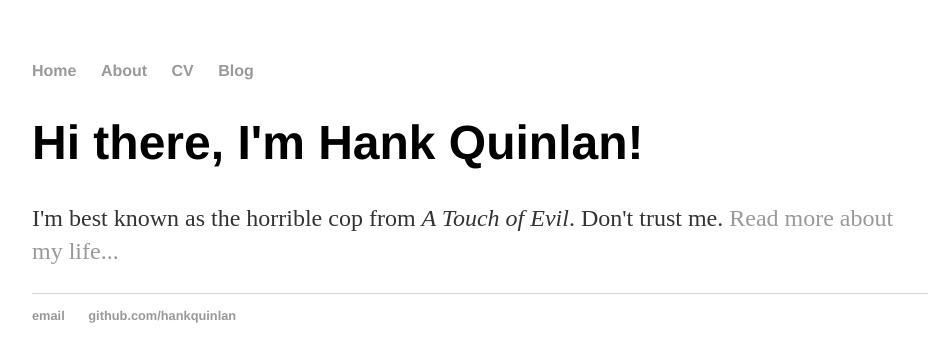
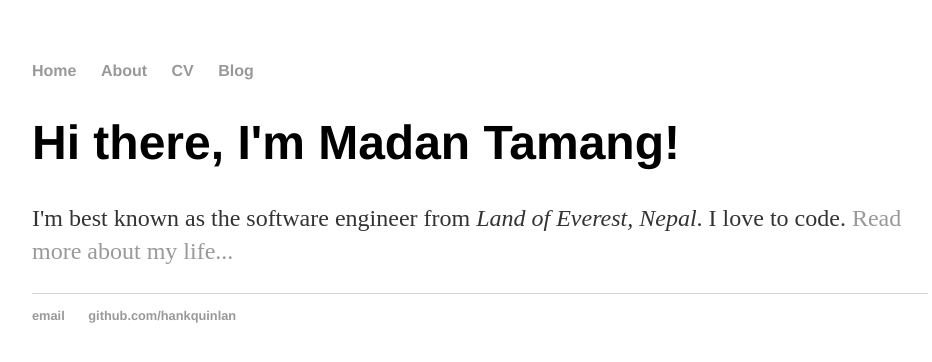
Before and after one commit to madantamang/madantamang.github.io, a Jekyll site: the page built from index.html, in a window 1280 px wide. Shown: the top 362 px of the page, without its empty margins (160-1092 px from the left). Built offline with Jekyll 4.4.1, drawn with Linux system fonts in a browser that asks for light colours.

Commit message:
Update index.html

```diff
--- a/index.html
+++ b/index.html
@@ -1,9 +1,9 @@
 ---
 layout: default
-title: Hank Quinlan, Horrible Cop
+title: Madan Tamang, software Engineer
 ---
 
 		<div class="blurb">
-			<h1>Hi there, I'm Hank Quinlan!</h1>
-			<p>I'm best known as the horrible cop from <em>A Touch of Evil</em>. Don't trust me. <a href="/about">Read more about my life...</a></p>
+			<h1>Hi there, I'm  Madan Tamang!</h1>
+			<p>I'm best known as the software engineer from <em>Land of Everest, Nepal</em>. I love to code. <a href="/about">Read more about my life...</a></p>
 		</div>
```
